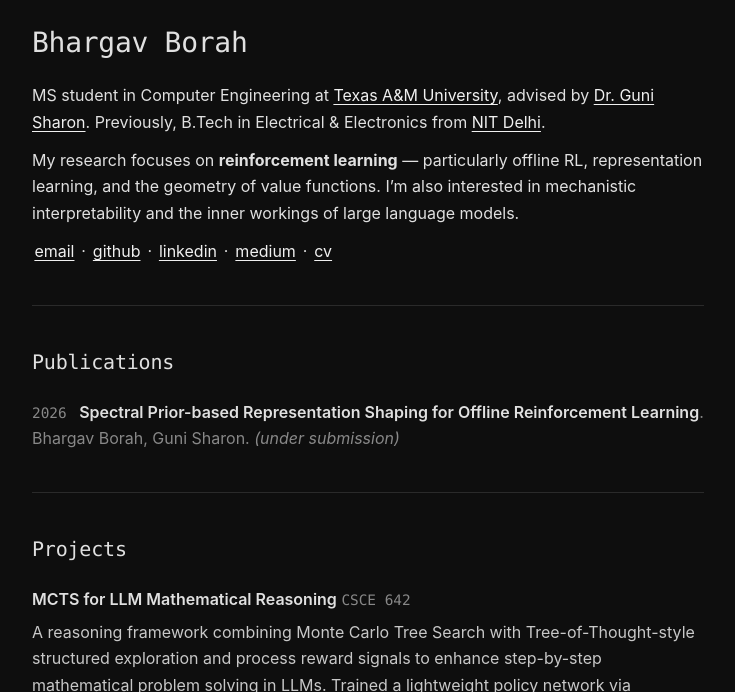
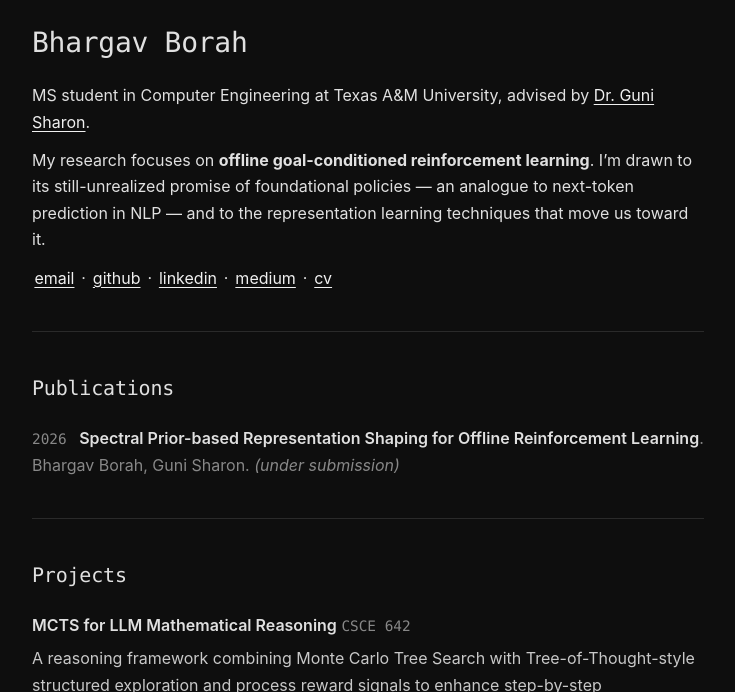
Before and after one commit to bhargav-borah/bhargav-borah.github.io, a Jekyll site: the page built from index.html, in a window 1280 px wide and 900 px high, cut to the strip 208-900 px from the top of the window. Shown: the whole strip, without its empty margins (272-1007 px from the left). Built offline with Jekyll 4.4.1, drawn with Linux system fonts in a browser that asks for light colours.

Commit message:
text and link fixes

```diff
--- a/_includes/head.html
+++ b/_includes/head.html
@@ -2,4 +2,5 @@
 <meta name="viewport" content="width=device-width, initial-scale=1">
 <title>{% if page.title %}{{ page.title }} — {{ site.title }}{% else %}{{ site.title }}{% endif %}</title>
 <meta name="description" content="{{ site.description }}">
+<link rel="icon" type="image/svg+xml" href="{{ '/assets/favicon.svg' | relative_url }}">
 <link rel="stylesheet" href="{{ '/assets/css/style.css' | relative_url }}">
--- a/index.html
+++ b/index.html
@@ -6,15 +6,14 @@
   <img src="{{ '/assets/img/profile.png' | relative_url }}" alt="Bhargav Borah" class="profile">
   <h1>Bhargav Borah</h1>
   <p>
-    MS student in Computer Engineering at <a href="https://engineering.tamu.edu/cse/index.html">Texas A&amp;M University</a>,
+    MS student in Computer Engineering at Texas A&amp;M University,
     advised by <a href="https://people.engr.tamu.edu/guni/index.html">Dr. Guni Sharon</a>.
-    Previously, B.Tech in Electrical &amp; Electronics from
-    <a href="https://nitdelhi.ac.in/">NIT Delhi</a>.
   </p>
   <p>
-    My research focuses on <strong>reinforcement learning</strong> &mdash;
-    particularly offline RL, representation learning, and the geometry of value functions.
-    I&rsquo;m also interested in mechanistic interpretability and the inner workings of large language models.
+    My research focuses on <strong>offline goal-conditioned reinforcement learning</strong>.
+    I&rsquo;m drawn to its still-unrealized promise of foundational policies &mdash; an analogue
+    to next-token prediction in NLP &mdash; and to the representation learning techniques that
+    move us toward it.
   </p>
   <p class="contact">
     <a href="mailto:bhargav_borah@tamu.edu">email</a> &middot;
```
Also changed, not shown: _layouts/default.html (+12 -0 lines), assets/favicon.svg (added).
